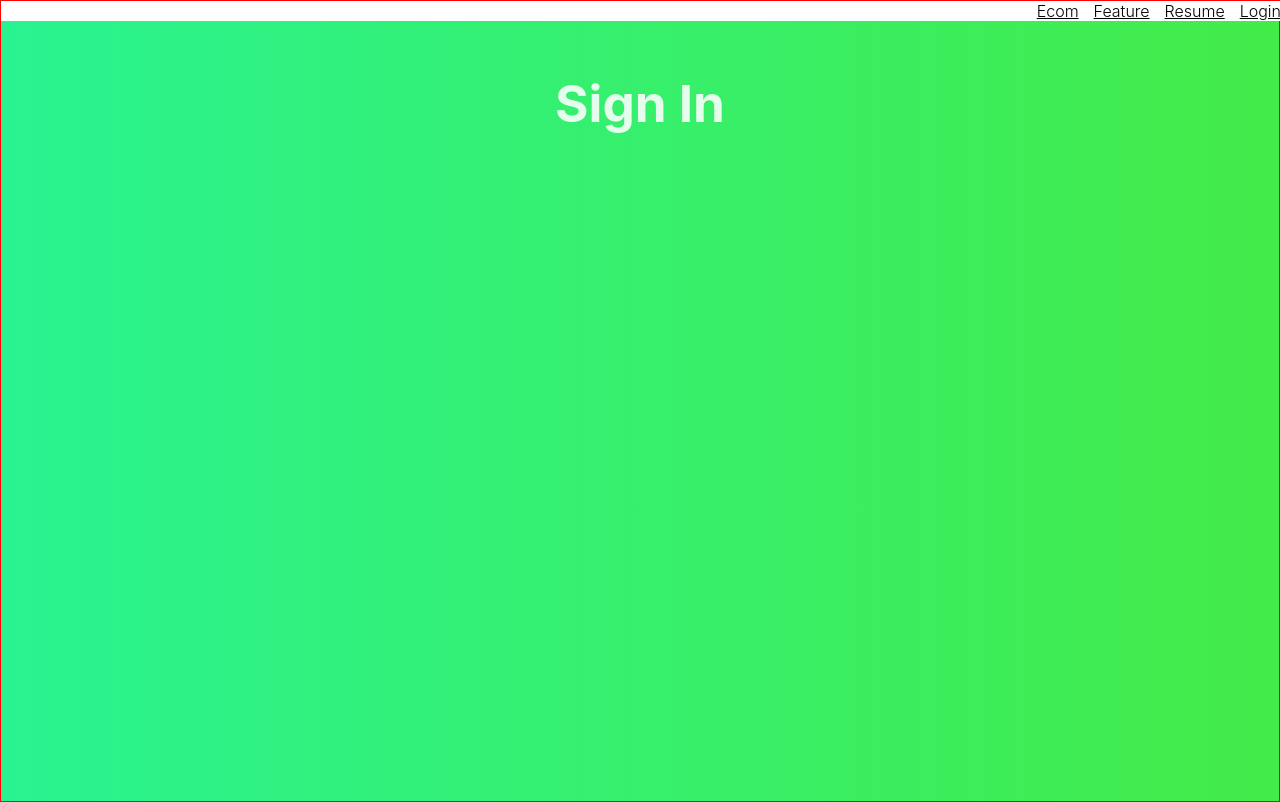
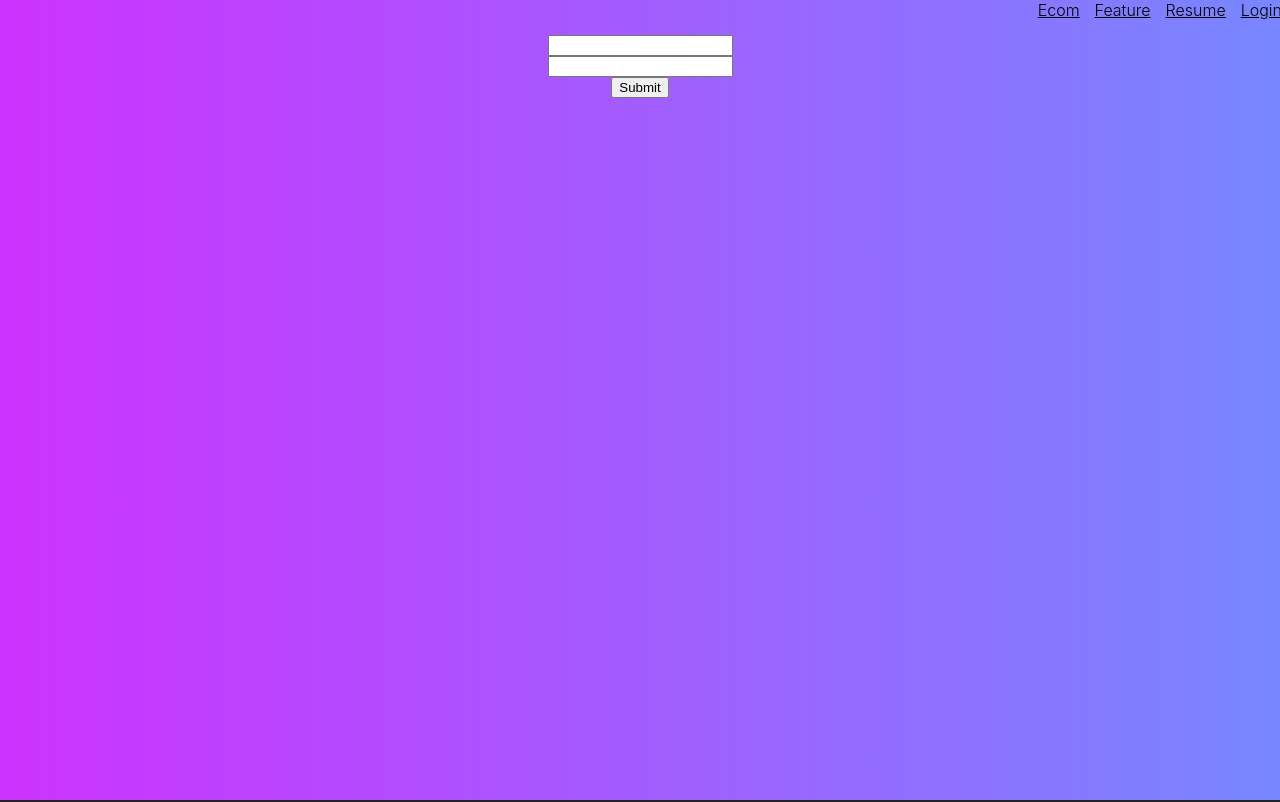
Before and after one commit to Eve9612/jsresume, a React (Vite) app: page /jsresume/Login in a window 1280 px wide. Built offline with nearby package versions, Linux system fonts and the light colour scheme.

Commit message:
Created Login Page

```diff
--- a/src/App.tsx
+++ b/src/App.tsx
@@ -13,7 +13,7 @@ export default function App() {
     <div>
       <Navbar/>
 
-      <div style={{padding: '20px'}}>
+      <div style={{padding: '15px'}}>
       <Routes>
         <Route path="/" element={<Home />} />
         <Route path="/Ecom" element={< Ecom />} />
--- a/src/Components/src/components/Navbar.tsx
+++ b/src/Components/src/components/Navbar.tsx
@@ -3,7 +3,7 @@ import { Link } from "react-router-dom";
 function Navbar() {
     return (
         <nav style={{
-            background: 'white',
+            background: 'transl',
             color: 'black',
             padding: '2px',
             justifyContent: 'space-between',
--- a/src/Pages/Login/Login.tsx
+++ b/src/Pages/Login/Login.tsx
@@ -1,5 +1,45 @@
-function Login(){
-    return <h1>Sign In</h1>
+import { useState } from "react";
+
+interface SignupFormData {
+    email: string;
+    password: string;
+}
+
+const Login: React.FC = () => {
+
+    const [formData, setFormData] = useState<SignupFormData>({
+      email: '',
+      password: '',
+    });
+
+    const handleChange = (e: React.ChangeEvent<HTMLInputElement>) => {
+        const { name, value } = e.target;
+        setFormData((prevData) => ({ ...prevData, [name]: value }));
+      };
+
+      const handleSubmit = (e: React.FormEvent) => {
+        e.preventDefault();
+        // Here you would typically send formData to your backend for user registration
+        console.log('Signup data submitted:', formData);
+        // Clear form or redirect
+        setFormData({ email: '', password: '' });
+      };
+
+    return (
+        <div>
+        <form onSubmit={handleSubmit}>
+            <input type="email" id="email" name="email" value={formData.email} onChange={handleChange}/>
+            <br/>
+            <input type="password" id="password" name="password" value={formData.password} onChange={handleChange}/>
+            <br/>
+            <input type="submit"/>
+        </form>
+        </div>
+    );
+
+
+
+
 }
 
 export default Login;
--- a/src/index.css
+++ b/src/index.css
@@ -28,8 +28,8 @@ body {
   display: flex;
   min-width: 320px;
   min-height: 100vh;
-  border: red 1px solid;
-  background-color: green
+  /* border: red 1px solid;  */
+  /* background-color: green */
 }
 
 h1 {
```
